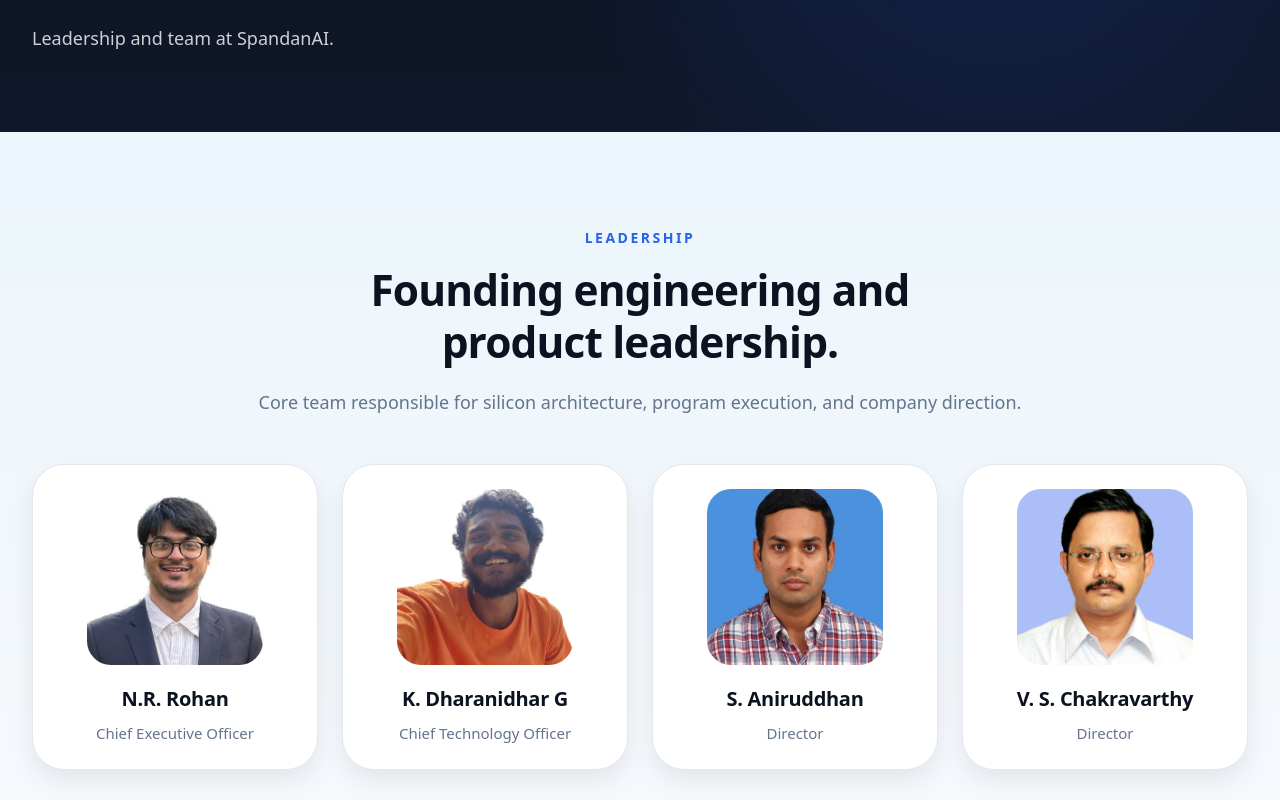
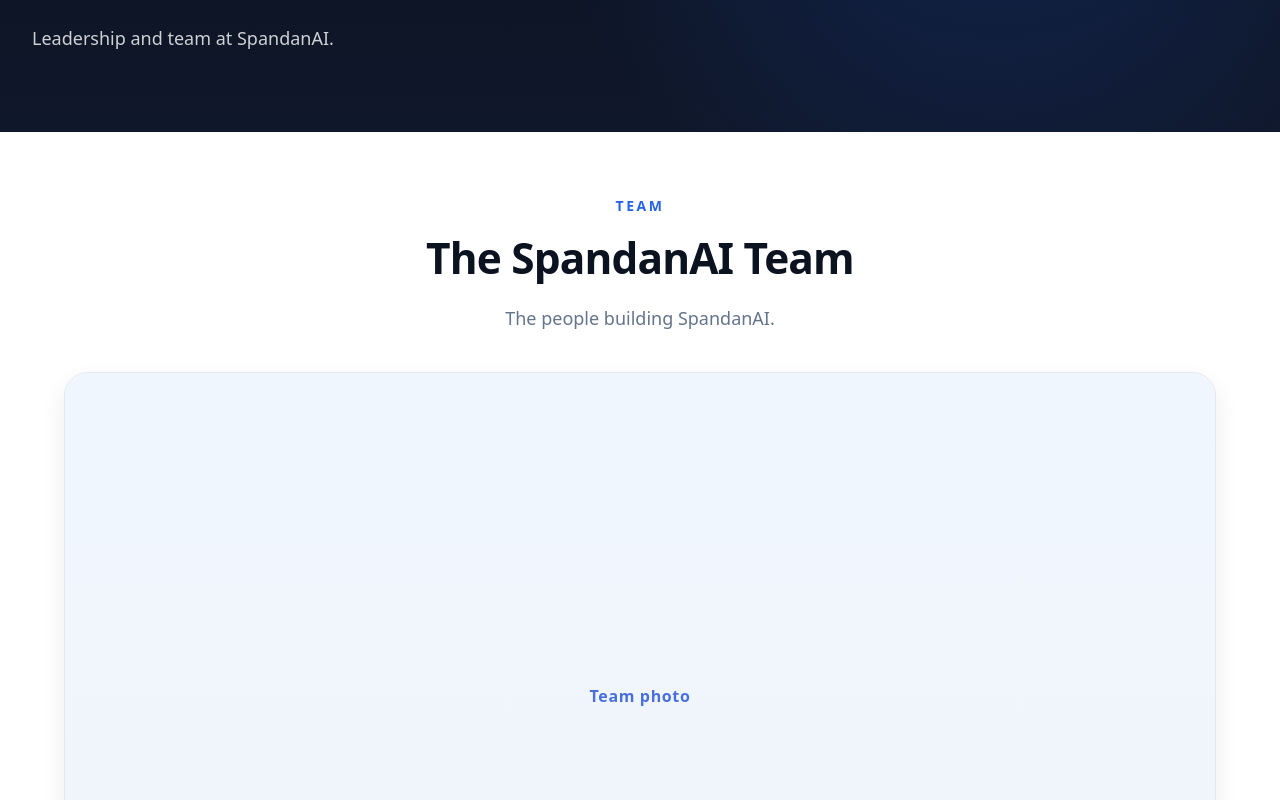
Before and after one commit to SpandanAI/Website, a React (Vite) app: page /team in a window 1280 px wide. Shown: the part 240-1040 px from the top of the page. Built offline with nearby package versions, Linux system fonts and the light colour scheme; a web font is replaced by a local one.

Commit message:
feat: polish team experience and interactions

```diff
--- a/src/components/Founders.jsx
+++ b/src/components/Founders.jsx
@@ -28,21 +28,21 @@
           align="center"
         />
 
-        <motion.div className="mx-auto mt-12 grid gap-6 sm:grid-cols-2 lg:grid-cols-4" variants={staggerContainer}>
-          {leadershipMembers.map((member) => (
-            <TeamMemberCard key={member.id} member={member} imageLoading="lazy" />
-          ))}
-        </motion.div>
-
-        <div className="mt-12 flex justify-center">
+        <div className="mt-8 flex justify-center">
           <Link
             to="/team"
-            className="inline-flex items-center gap-2 rounded-full border border-slate-300 bg-white px-6 py-3 text-sm font-semibold text-ink transition hover:border-blue-600 hover:text-blue-700 focus-visible:outline-none focus-visible:ring-2 focus-visible:ring-blue-500/60 focus-visible:ring-offset-2"
+            className="meet-the-team-cta inline-flex min-h-11 items-center justify-center gap-2 rounded-full border-2 border-blue-600 bg-blue-50/90 px-7 py-2.5 text-[0.95rem] font-semibold text-blue-700 no-underline shadow-sm transition-[color,background-color,border-color,transform,box-shadow] duration-200 ease-out hover:-translate-y-px hover:border-blue-700 hover:bg-blue-100 hover:text-blue-800 hover:no-underline focus-visible:outline-none focus-visible:ring-2 focus-visible:ring-blue-500/60 focus-visible:ring-offset-2 focus-visible:no-underline active:no-underline visited:no-underline"
           >
             Meet the Team
             <span aria-hidden="true">→</span>
           </Link>
         </div>
+
+        <motion.div className="mx-auto mt-10 grid gap-6 sm:mt-12 sm:grid-cols-2 lg:grid-cols-4" variants={staggerContainer}>
+          {leadershipMembers.map((member) => (
+            <TeamMemberCard key={member.id} member={member} imageLoading="lazy" />
+          ))}
+        </motion.div>
       </div>
     </motion.section>
   );
--- a/src/components/SectionHeading.jsx
+++ b/src/components/SectionHeading.jsx
@@ -1,6 +1,6 @@
 import React from "react";
 
-export default function SectionHeading({ eyebrow, title, description, align = "left" }) {
+export default function SectionHeading({ eyebrow, title, description, align = "left", headingId }) {
   const isCentered = align === "center";
 
   return (
@@ -9,6 +9,7 @@
         {eyebrow}
       </p>
       <h2
+        id={headingId}
         className={`mt-4 text-3xl font-semibold leading-[1.2] tracking-[-0.02em] text-ink sm:text-4xl sm:leading-[1.2] lg:text-[2.65rem] lg:leading-[1.22] ${
           isCentered ? "mx-auto max-w-[36rem]" : ""
         }`}
--- /dev/null
+++ b/src/components/TeamGroupPhoto.jsx
@@ -0,0 +1,44 @@
+import React, { useState } from "react";
+import { teamGroupPhoto } from "../data/teamContent";
+
+const TEAM_PHOTO_PRESENT =
+  Object.keys(import.meta.glob("../../public/images/team/team-photo.webp")).length > 0;
+
+export default function TeamGroupPhoto() {
+  const [imageFailed, setImageFailed] = useState(false);
+  const src = TEAM_PHOTO_PRESENT && !imageFailed ? teamGroupPhoto?.src : null;
+  const alt = teamGroupPhoto?.alt || "SpandanAI team";
+  const showImage = Boolean(src);
+
+  return (
+    <figure className="mx-auto w-full max-w-[72rem]">
+      <div
+        className="overflow-hidden rounded-3xl border border-slate-200 bg-white"
+        style={{ boxShadow: "0 10px 25px rgba(0, 0, 0, 0.08)" }}
+      >
+        {showImage ? (
+          <img
+            src={src}
+            alt={alt}
+            width={1200}
+            height={675}
+            className="block h-auto w-full"
+            loading="eager"
+            decoding="async"
+            onError={() => setImageFailed(true)}
+          />
+        ) : (
+          <div
+            className="team-photo-slot flex aspect-video w-full items-center justify-center"
+            role="img"
+            aria-label="Team photo"
+          >
+            <span className="text-sm font-semibold tracking-[0.04em] text-blue-700/80 sm:text-base">
+              Team photo
+            </span>
+          </div>
+        )}
+      </div>
+    </figure>
+  );
+}
--- a/src/data/teamContent.js
+++ b/src/data/teamContent.js
@@ -31,4 +31,7 @@
 
 export const teamMembers = [];
 
-export const teamGroupPhoto = null;
+export const teamGroupPhoto = {
+  src: "/images/team/team-photo.webp",
+  alt: "SpandanAI team"
+};
--- a/src/index.css
+++ b/src/index.css
@@ -45,6 +45,19 @@
   letter-spacing: 0.01em;
   text-decoration: none;
   box-shadow: 0 4px 12px rgba(15, 23, 42, 0.12);
+}
+
+/* Firefox UA :any-link/:visited still underlines <a> when Preflight only sets
+   text-decoration: inherit. Chromium inherits none and does not paint it. */
+a.meet-the-team-cta,
+a.meet-the-team-cta:any-link,
+a.meet-the-team-cta:link,
+a.meet-the-team-cta:visited,
+a.meet-the-team-cta:hover,
+a.meet-the-team-cta:active,
+a.meet-the-team-cta:focus,
+a.meet-the-team-cta:focus-visible {
+  text-decoration: none;
 }
 
 .skip-link:not(:focus):not(:focus-visible) {
@@ -124,6 +137,11 @@
 .team-member-fallback {
   background: #e8eef6;
   color: #2563eb;
+}
+
+.team-photo-slot {
+  background:
+    linear-gradient(180deg, rgba(239, 246, 255, 0.95) 0%, rgba(241, 245, 249, 0.98) 100%);
 }
 
 .scroll-top-button {
--- a/src/pages/TeamPage.jsx
+++ b/src/pages/TeamPage.jsx
@@ -1,8 +1,9 @@
 import React, { useEffect, useRef } from "react";
 import { motion, useReducedMotion } from "framer-motion";
 import SectionHeading from "../components/SectionHeading";
+import TeamGroupPhoto from "../components/TeamGroupPhoto";
 import TeamMemberCard from "../components/TeamMemberCard";
-import { leadershipMembers, teamGroupPhoto, teamMembers } from "../data/teamContent";
+import { leadershipMembers, teamMembers } from "../data/teamContent";
 import { fadeInOnScroll, staggerContainer, viewportOnce } from "../lib/animations";
 
 export default function TeamPage() {
@@ -33,14 +34,36 @@
       </section>
 
       <motion.section
-        className="bg-surface py-20 sm:py-24"
+        className="bg-white pt-14 pb-10 sm:pt-16 sm:pb-12"
+        aria-labelledby="team-group-heading"
+        variants={fadeInOnScroll}
+        initial={shouldReduceMotion ? "visible" : "hidden"}
+        animate="visible"
+      >
+        <div className="mx-auto max-w-7xl px-5 sm:px-6 lg:px-8">
+          <SectionHeading
+            eyebrow="Team"
+            title="The SpandanAI Team"
+            description="The people building SpandanAI."
+            align="center"
+            headingId="team-group-heading"
+          />
+          <div className="mt-8 sm:mt-10">
+            <TeamGroupPhoto />
+          </div>
+        </div>
+      </motion.section>
+
+      <motion.section
+        className="bg-surface pt-12 pb-20 sm:pt-16 sm:pb-24"
         style={{
           backgroundImage:
             "linear-gradient(to bottom, rgba(56, 189, 248, 0.06), rgba(56, 189, 248, 0.0))"
         }}
         variants={fadeInOnScroll}
         initial={shouldReduceMotion ? "visible" : "hidden"}
-        animate="visible"
+        whileInView="visible"
+        viewport={viewportOnce}
       >
         <div className="mx-auto max-w-7xl px-5 sm:px-6 lg:px-8">
           <SectionHeading
@@ -82,20 +105,6 @@
           </div>
         </motion.section>
       ) : null}
-
-      {teamGroupPhoto?.src ? (
-        <section className="bg-surface py-20 sm:py-24">
-          <div className="mx-auto max-w-5xl px-5 sm:px-6 lg:px-8">
-            <img
-              src={teamGroupPhoto.src}
-              alt={teamGroupPhoto.alt || ""}
-              className="w-full rounded-3xl object-cover"
-              loading="lazy"
-              decoding="async"
-            />
-          </div>
-        </section>
-      ) : null}
     </main>
   );
 }
```
Also changed, not shown: 1 other file (tests, documents, lock files or other folders).
